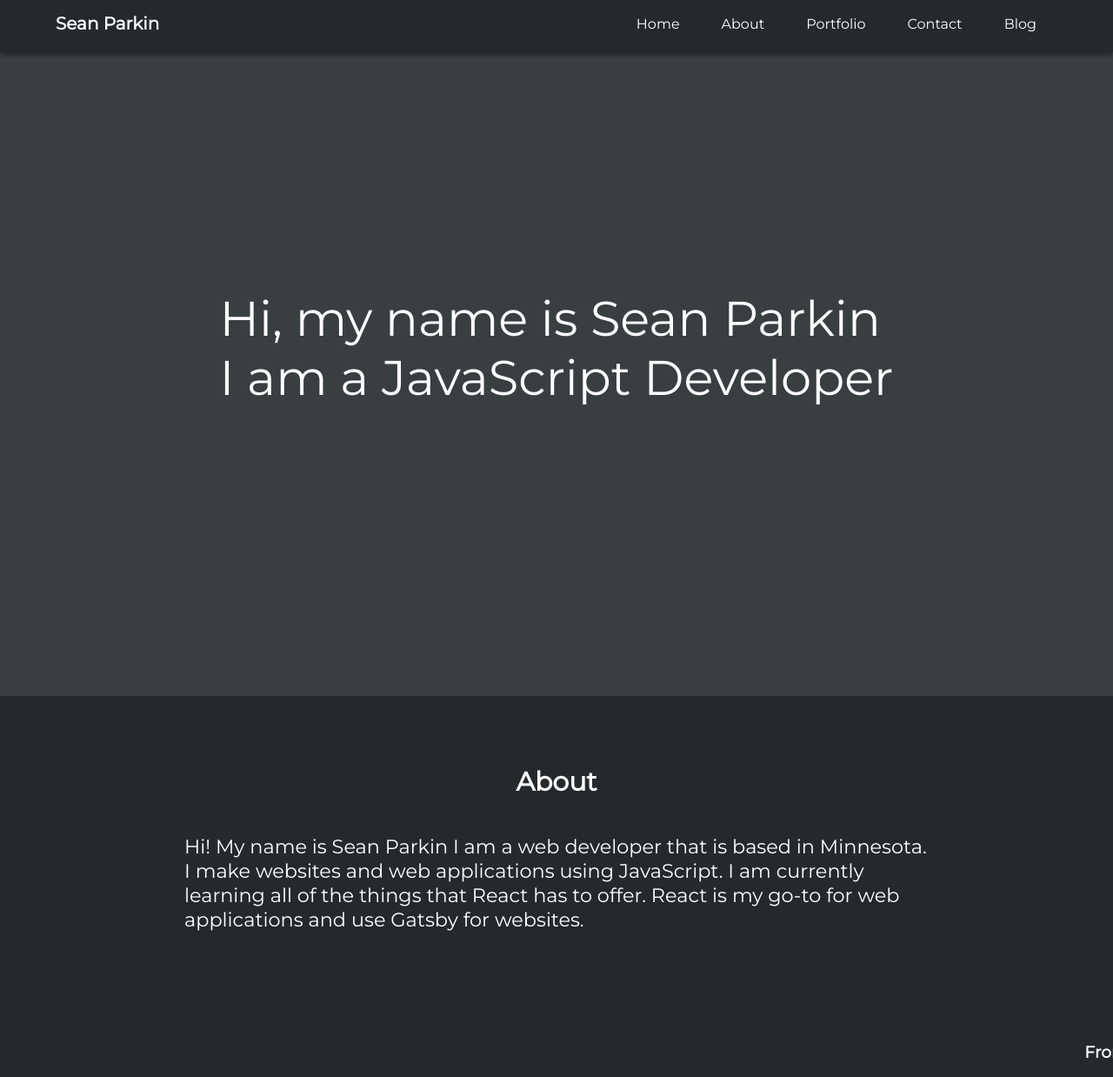
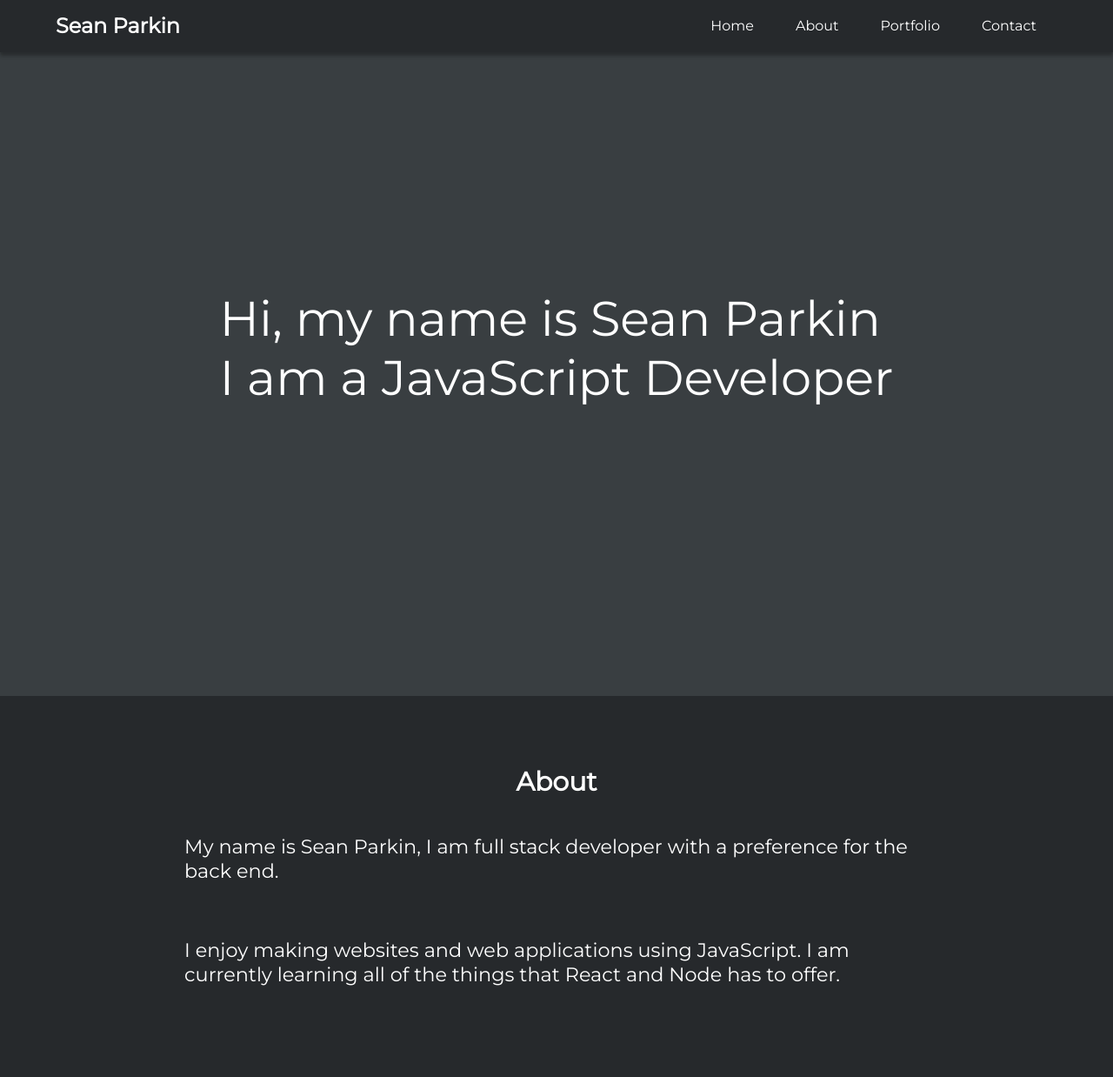
Before and after one commit to minnecoder/gatsby-portfolio, a Gatsby site: page / in a window 1280 px wide. Shown: the top 1238 px of the page at 87% size. Built offline with nearby package versions, Linux system fonts and the light colour scheme; Gatsby itself is replaced by a stand-in of ours.

Commit message:
Changes to responsive layout

```diff
--- a/src/components/About.js
+++ b/src/components/About.js
@@ -11,10 +11,12 @@ const AboutPage = (
     <AboutSection>
       <h1>About</h1>
       <p>
-        Hi! My name is Sean Parkin I am a web developer that is based in
-        Minnesota. I make websites and web applications using JavaScript. I am
-        currently learning all of the things that React has to offer. React is
-        my go-to for web applications and use Gatsby for websites.
+        My name is Sean Parkin, I am full stack developer with a preference for the back end.
+      </p>
+
+      <p>
+        I enjoy making websites and web applications using JavaScript. I am
+        currently learning all of the things that React and Node has to offer.
       </p>
     </AboutSection>
     <SkillsSection>
@@ -60,6 +62,12 @@ const Skills = styled.div`
   grid-template-rows: 1fr 1fr;
   gap: 2rem;
 
+  @media (max-width: 420px) {
+    grid-template-columns: 1fr;
+    grid-template-rows: 1fr;
+    gap: .5rem;
+  }
+
   .skill {
     padding: 0 .5rem;
   }
--- a/src/components/Header.js
+++ b/src/components/Header.js
@@ -13,7 +13,7 @@ const Header = () => (
         <Navlink to="/#about">About</Navlink>
         <Navlink to="/#work">Portfolio</Navlink>
         <Navlink to="/#contact">Contact</Navlink>
-        <Navlink to="/blog">Blog</Navlink>
+        {/* <Navlink to="/blog">Blog</Navlink> */}
       </Navlinks>
     </Navbar>
   </Nav>
@@ -43,14 +43,18 @@ const Navbar = styled.div`
 
 const LogoLink = styled(Link)`
   text-decoration: none;
-  font-size: 20px;
+  font-size: 1.5rem;
   font-weight: bold;
   color: white;
   padding-left: 4rem;
-
+  @media(max-width:420px) {
+    font-size: 1rem;
+    padding-left: 1rem;
+  }
 `;
 const Navlinks = styled.div`
   padding-right: 4rem;
+
 
 `;
 const Navlink = styled(Link)`
@@ -60,5 +64,7 @@ const Navlink = styled(Link)`
   &:hover {
     border-bottom: 2px solid #18a4e0;
   }
-
+  @media (max-width: 420px) {
+    padding: 0 .25rem;
+  }
 `;
--- a/src/components/Home.js
+++ b/src/components/Home.js
@@ -23,10 +23,13 @@ display: flex;
 align-items: center;
 justify-content: center;
 background: #393e41;
+
 > p {
   font-size: 3.5rem;
   color: white;
-  // font-family: 'Red Rose', sans-serif;
-  // font-weight: bold;
+  @media(max-width:420px) {
+    font-size: 2rem;
+    text-align: center;
+  }
 }
 `;
--- a/src/components/ProjectItem.js
+++ b/src/components/ProjectItem.js
@@ -33,11 +33,13 @@ display: flex;
 flex-direction: row-reverse;
 font-family: "Montserrat", sans-serif;
 margin-bottom: 2rem;
-${'' /* width: 100%; */}
+@media (max-width:420px) {
+  flex-direction: column;
+}
 `;
 
 const Image = styled.div`
-width: 50%;
+width: 100%;
 img {
   height: 100%;
   width: 500px;
@@ -47,6 +49,10 @@ img {
 const Text = styled.div`
 width: 50%;
 padding: 0 2rem ;
+@media (max-width:420px) {
+  width: 100%;
+  padding: 0;
+}
 `;
 
 const Buttons = styled.div`
--- a/src/data/projects.json
+++ b/src/data/projects.json
@@ -15,7 +15,7 @@
     "img": "issue-tracker.png",
     "tech": "Node, Express, MongoDB, React",
     "github": "https://github.com/minnecoder/issue-tracker",
-    "website": "https://issue-tracker-fullstack.herokuapp.com/#/tickets"
+    "website": "https://issue-tracker-fullstack.herokuapp.com/"
   },
   {
     "id": "3",
```
